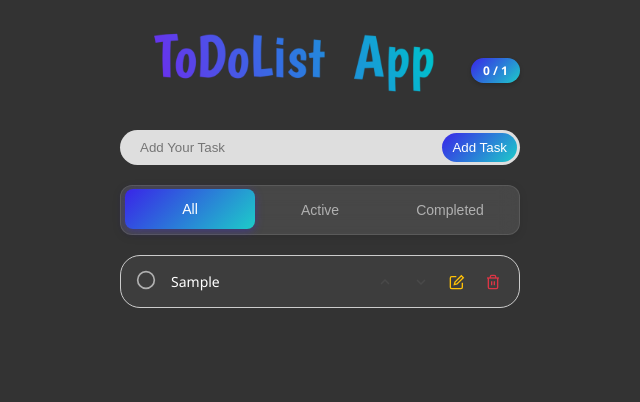
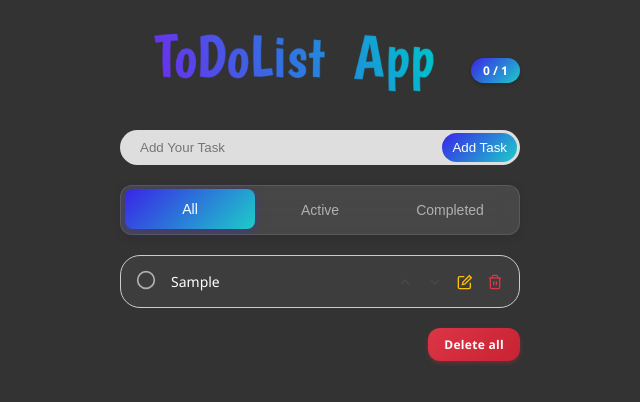
Before and after one commit to daffa1404/To-do-List-web, a React (Vite) app: page / in a window 1280 px wide. Both pictures are taken after typing "Sample" into the empty fields and a click on the button "Add Task". Shown: the top 402 px of the page, without its empty margins (320-960 px from the left). Built offline with nearby package versions, Linux system fonts and the light colour scheme.

Commit message:
add fitur delete all

```diff
--- a/src/App.css
+++ b/src/App.css
@@ -31,6 +31,7 @@ html {
 .input-box {
   position: relative;
   width: 100%;
+  margin-bottom: 20px;
 }
 
 .input-box>input {
@@ -132,12 +133,13 @@ html {
 .wrapper>ul>li>.right {
   display: flex;
   flex-direction: row;
-  width: 140px;
-  gap: 4px;
+  width: 100px;
+  gap: 2px;
+  align-items: center;
+  justify-content: flex-end;
 }
 
 .wrapper>ul>li>.right>span {
-  width: 25%;
   display: flex;
   justify-content: center;
   align-items: center;
@@ -153,6 +155,8 @@ html {
   display: flex;
   align-items: center;
   justify-content: center;
+  width: 28px;
+  height: 28px;
 }
 
 .wrapper>ul>li>.right>span>button:hover {
@@ -208,14 +212,7 @@ html {
   box-shadow: 0 2px 4px rgba(0, 0, 0, 0.2);
 }
 
-/* Filter buttons - Updated untuk bentuk kotak melengkung */
-.input-box {
-  position: relative;
-  width: 100%;
-  margin-bottom: 20px;
-  /* atau 30px untuk jarak lebih besar */
-}
-
+/* Filter buttons */
 .filter-container {
   display: flex;
   gap: 0;
@@ -263,6 +260,62 @@ html {
 .filter-btn:last-child {
   border-top-right-radius: 8px;
   border-bottom-right-radius: 8px;
+}
+
+/* Delete All Button Styles - FIXED POSITION */
+.delete-all-container {
+  width: 400px;
+  margin: 20px auto 0;
+  display: flex;
+  justify-content: flex-end;
+  padding-right: 0px;
+}
+
+@media only screen and (max-width: 800px) {
+  .delete-all-container {
+    width: 80%;
+  }
+}
+
+.delete-all-btn {
+  background: linear-gradient(135deg, #dc3545, #c82333);
+  border: none;
+  color: #fff;
+  padding: 8px 16px;
+  border-radius: 12px;
+  font-size: 12px;
+  font-weight: 600;
+  cursor: pointer;
+  transition: all 0.3s ease;
+  font-family: "Segoe UI", Tahoma, Geneva, Verdana, sans-serif;
+  letter-spacing: 0.3px;
+  text-transform: none;
+  position: relative;
+  overflow: hidden;
+  box-shadow: 0 2px 4px rgba(220, 53, 69, 0.3);
+}
+
+.delete-all-btn:hover:not(.disabled) {
+  background: linear-gradient(135deg, #e74c3c, #c0392b);
+  transform: translateY(-1px);
+  box-shadow: 0 4px 8px rgba(220, 53, 69, 0.4);
+}
+
+.delete-all-btn.disabled {
+  opacity: 0.4;
+  cursor: not-allowed;
+  background: #666;
+  color: #999;
+}
+
+.delete-all-btn.disabled:hover {
+  transform: none;
+  box-shadow: 0 2px 4px rgba(220, 53, 69, 0.3);
+  background: #666;
+}
+
+.delete-all-btn:active:not(.disabled) {
+  transform: translateY(0);
 }
 
 /* Edit input styling */
@@ -344,15 +397,23 @@ html {
   }
 
   .wrapper>ul>li>.right {
-    width: 120px;
+    width: 90px;
+    gap: 1px;
   }
 
   .wrapper>ul>li>.right>span>button {
     padding: 4px;
+    width: 24px;
+    height: 24px;
   }
 
   .filter-container {
     padding: 3px;
+  }
+
+  .delete-all-btn {
+    padding: 6px 12px;
+    font-size: 11px;
   }
 }
 
@@ -363,7 +424,6 @@ html {
 
   .wrapper>ul>li {
     padding: 6px;
-    flex-wrap: wrap;
   }
 
   .wrapper>ul>li>.center {
@@ -372,12 +432,14 @@ html {
   }
 
   .wrapper>ul>li>.right {
-    width: 100px;
-    gap: 2px;
+    width: 80px;
+    gap: 0px;
   }
 
   .wrapper>ul>li>.right>span>button {
     padding: 3px;
+    width: 20px;
+    height: 20px;
   }
 
   .filter-btn {
@@ -393,6 +455,11 @@ html {
     padding: 5px 10px;
     font-size: 11px;
     min-width: 50px;
+  }
+
+  .delete-all-btn {
+    padding: 5px 10px;
+    font-size: 10px;
   }
 }
 
--- a/src/App.jsx
+++ b/src/App.jsx
@@ -2,6 +2,7 @@ import { useEffect, useRef, useState } from "react";
 import "./App.css";
 import Form from "./components/Form";
 import ToDoList from "./components/ToDoList";
+import DeleteAllButton from "./components/DeleteAllButton";
 
 // Custom Alert Component
 const CustomAlert = ({
@@ -505,6 +506,10 @@ function App() {
     return true; // 'all' filter
   });
 
+  // Check if there are active tasks for delete all button
+  const hasActiveTasks = tasks.some(task => !task.completed);
+  const hasTasks = tasks.length > 0;
+
   useEffect(() => {
     localStorage.setItem(STORAGE, JSON.stringify(tasks));
     const complete = tasks.filter((item) => item.completed === true).length;
@@ -595,6 +600,25 @@ function App() {
     });
   }
 
+  // NEW DELETE ALL FUNCTION
+  function deleteAll() {
+    const activeTasksCount = tasks.filter(task => !task.completed).length;
+
+    if (activeTasksCount === 0) {
+      showAlert("Tidak ada task aktif yang dapat dihapus");
+      return;
+    }
+
+    const message = activeTasksCount === 1
+      ? "Yakin akan menghapus 1 task aktif?"
+      : `Yakin akan menghapus ${activeTasksCount} task aktif?`;
+
+    showConfirm(message, () => {
+      // Hanya hapus task yang belum completed
+      setTasks(tasks.filter((item) => item.completed));
+    });
+  }
+
   return (
     <>
       <Form
@@ -605,6 +629,7 @@ function App() {
         currentFilter={currentFilter}
         setCurrentFilter={setCurrentFilter}
       />
+
       <ToDoList
         tasks={filteredTasks}
         allTasks={tasks} // Pass original tasks untuk checking move boundaries
@@ -614,6 +639,12 @@ function App() {
         editTask={editTask}
         showAlert={showAlert}
         currentFilter={currentFilter} // Pass current filter to ToDoList
+      />
+
+      <DeleteAllButton
+        onDeleteAll={deleteAll}
+        hasActiveTasks={hasActiveTasks}
+        hasTasks={hasTasks}
       />
 
       {/* Custom Alert */}
--- /dev/null
+++ b/src/components/DeleteAllButton.jsx
@@ -0,0 +1,28 @@
+function DeleteAllButton({ onDeleteAll, hasActiveTasks, hasTasks }) {
+  // Jangan tampilkan tombol jika tidak ada task sama sekali
+  if (!hasTasks) {
+    return null;
+  }
+
+  const handleClick = () => {
+    if (hasActiveTasks) {
+      onDeleteAll();
+    }
+  };
+
+  return (
+    <div className="delete-all-container">
+      <button
+        type="button"
+        className={`delete-all-btn ${!hasActiveTasks ? 'disabled' : ''}`}
+        onClick={handleClick}
+        disabled={!hasActiveTasks}
+        aria-label={hasActiveTasks ? "Delete all active tasks" : "No active tasks to delete"}
+      >
+        Delete all
+      </button>
+    </div>
+  );
+}
+
+export default DeleteAllButton;
--- a/src/components/ToDoList.jsx
+++ b/src/components/ToDoList.jsx
@@ -32,17 +32,15 @@ function ToDoList(props) {
     }
   };
 
-  // FIXED: Function untuk check apakah task bisa di-move berdasarkan filtered tasks
+  // Function untuk check apakah task bisa di-move berdasarkan all tasks (original order)
   const canMoveUp = (taskId) => {
-    // Cari index berdasarkan filtered tasks yang sedang ditampilkan
-    const currentIndex = props.tasks.findIndex((task) => task.id === taskId);
+    const currentIndex = props.allTasks.findIndex((task) => task.id === taskId);
     return currentIndex > 0;
   };
 
   const canMoveDown = (taskId) => {
-    // Cari index berdasarkan filtered tasks yang sedang ditampilkan
-    const currentIndex = props.tasks.findIndex((task) => task.id === taskId);
-    return currentIndex < props.tasks.length - 1;
+    const currentIndex = props.allTasks.findIndex((task) => task.id === taskId);
+    return currentIndex < props.allTasks.length - 1;
   };
 
   // Function untuk handle click pada completed task
@@ -63,9 +61,8 @@ function ToDoList(props) {
     startEditing(item.id, item.task);
   };
 
-  // Function untuk handle move button - Cek batas berdasarkan filtered tasks
+  // Function untuk handle move button
   const handleMoveClick = (taskId, direction) => {
-    // Hanya panggil move jika task bisa dipindah berdasarkan filtered list
     if (direction === "up" && canMoveUp(taskId)) {
       props.move(taskId, direction);
     } else if (direction === "down" && canMoveDown(taskId)) {
@@ -178,7 +175,7 @@ function ToDoList(props) {
             <div className="right">
               {editingId !== item.id && (
                 <>
-                  {/* Move Up Button - Disabled untuk task paling atas di filtered list */}
+                  {/* Move Up Button */}
                   <span>
                     <button
                       type="button"
@@ -189,10 +186,6 @@ function ToDoList(props) {
                           ? "Move task up"
                           : "Cannot move up"
                       }
-                      style={{
-                        opacity: !canMoveUp(item.id) ? 0.3 : 1,
-                        cursor: !canMoveUp(item.id) ? "not-allowed" : "pointer"
-                      }}
                     >
                       <svg
                         width="16"
@@ -207,7 +200,7 @@ function ToDoList(props) {
                     </button>
                   </span>
 
-                  {/* Move Down Button - Disabled untuk task paling bawah di filtered list */}
+                  {/* Move Down Button */}
                   <span>
                     <button
                       type="button"
@@ -218,10 +211,6 @@ function ToDoList(props) {
                           ? "Move task down"
                           : "Cannot move down"
                       }
-                      style={{
-                        opacity: !canMoveDown(item.id) ? 0.3 : 1,
-                        cursor: !canMoveDown(item.id) ? "not-allowed" : "pointer"
-                      }}
                     >
                       <svg
                         width="16"
@@ -236,16 +225,12 @@ function ToDoList(props) {
                     </button>
                   </span>
 
-                  {/* Edit Button - Disabled untuk completed tasks */}
+                  {/* Edit Button */}
                   <span>
                     <button
                       type="button"
                       onClick={() => handleEditButtonClick(item)}
                       aria-label={item.completed ? "Cannot edit completed task" : "Edit task"}
-                      style={{
-                        opacity: item.completed ? 0.3 : 1,
-                        cursor: item.completed ? "not-allowed" : "pointer"
-                      }}
                       disabled={item.completed}
                     >
                       <svg
```
